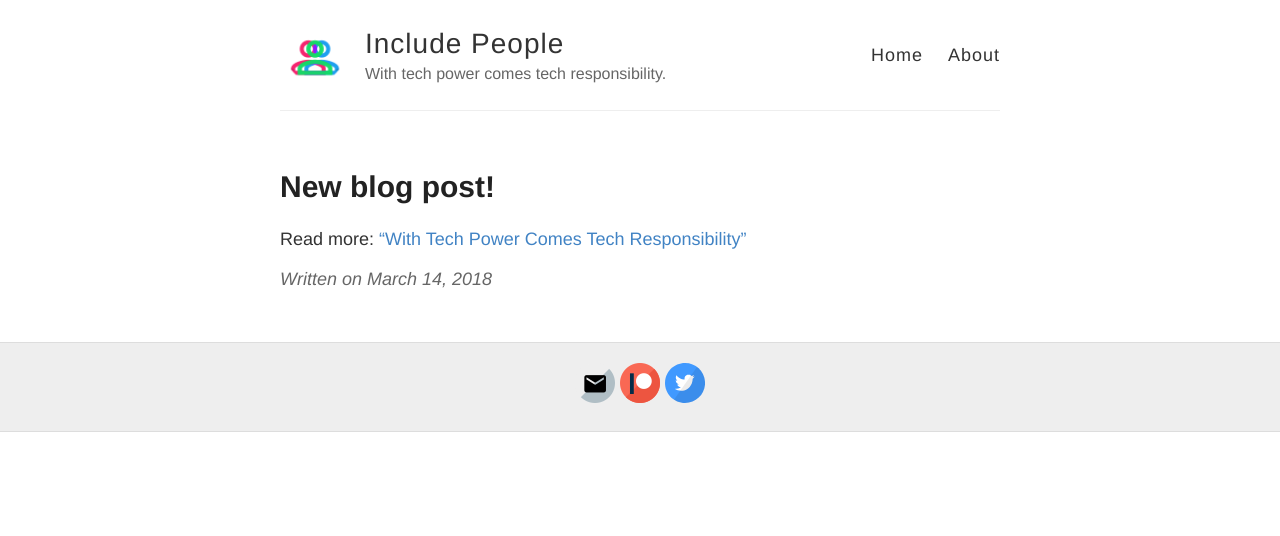
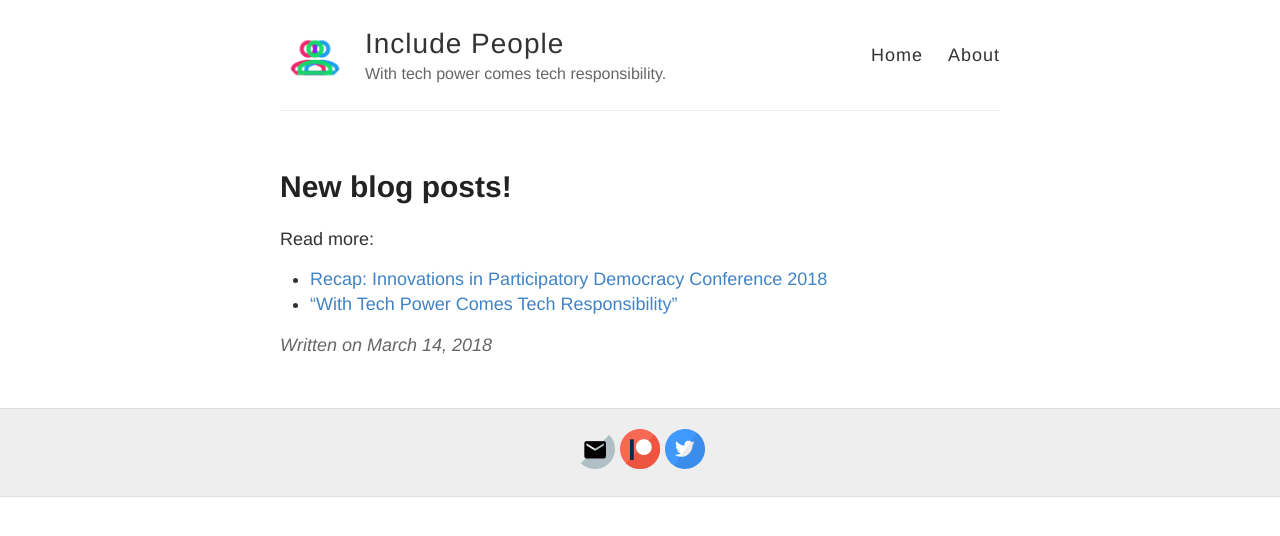
Before and after one commit to includepeople/includepeople.github.io, a Jekyll site: the page built from _posts/2018-03-14-First-blog-post.md, in a window 1280 px wide. Shown: the top 536 px of the page. Built offline with Jekyll 4.4.1, drawn with Linux system fonts in a browser that asks for light colours.

Commit message:
Update 2018-03-14-First-blog-post.md

```diff
--- a/_posts/2018-03-14-First-blog-post.md
+++ b/_posts/2018-03-14-First-blog-post.md
@@ -1,6 +1,8 @@
 ---
 layout: post
-title: New blog post!
+title: New blog posts!
 ---
 
-Read more: ["With Tech Power Comes Tech Responsibility"](https://medium.com/@includepeople/with-tech-power-comes-tech-responsibility-26386260c75a)
+Read more:
+- [Recap: Innovations in Participatory Democracy Conference 2018](https://medium.com/includepeople/recap-innovations-in-participatory-democracy-conference-2018-621f18ab16f8)
+- ["With Tech Power Comes Tech Responsibility"](https://medium.com/@includepeople/with-tech-power-comes-tech-responsibility-26386260c75a)
```
